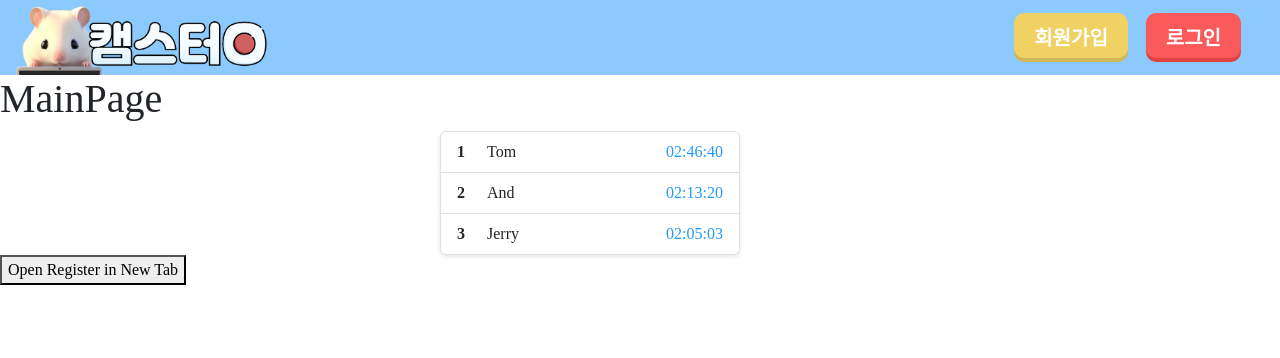
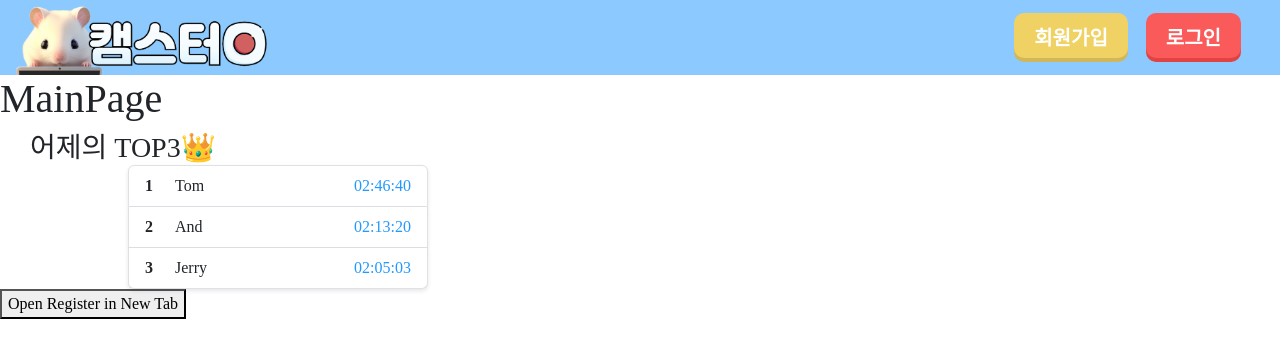
Before and after one commit to Ureca-Camster/Camster-FE, a React (Create React App) app: page / in a window 1280 px wide. Shown: the top 358 px of the page. Built offline with nearby package versions, Linux system fonts and the light colour scheme; a web font is replaced by a local one.

Commit message:
Update Rank.jsx

```diff
--- a/src/component/Rank.jsx
+++ b/src/component/Rank.jsx
@@ -42,7 +42,9 @@ const Rank = () => {
     }, [dispatch, lastUpdated]);
 
     return (
-        <ListGroup className="mx-auto" style={{ maxWidth: '400px' }}>
+        <div>
+        <h3 style={{ width: '80%' , margin: "0 0 0 30px"}}>어제의 TOP3👑</h3>
+        <ListGroup className="mx-auto" style={{ maxWidth: '80%' }}>
             {ranks.slice(0, 3).map((rank, index) => (
                 <ListGroup.Item
                     key={index}
@@ -59,6 +61,7 @@ const Rank = () => {
                 </ListGroup.Item>
             ))}
         </ListGroup>
+        </div>
     );
 };
 
```
